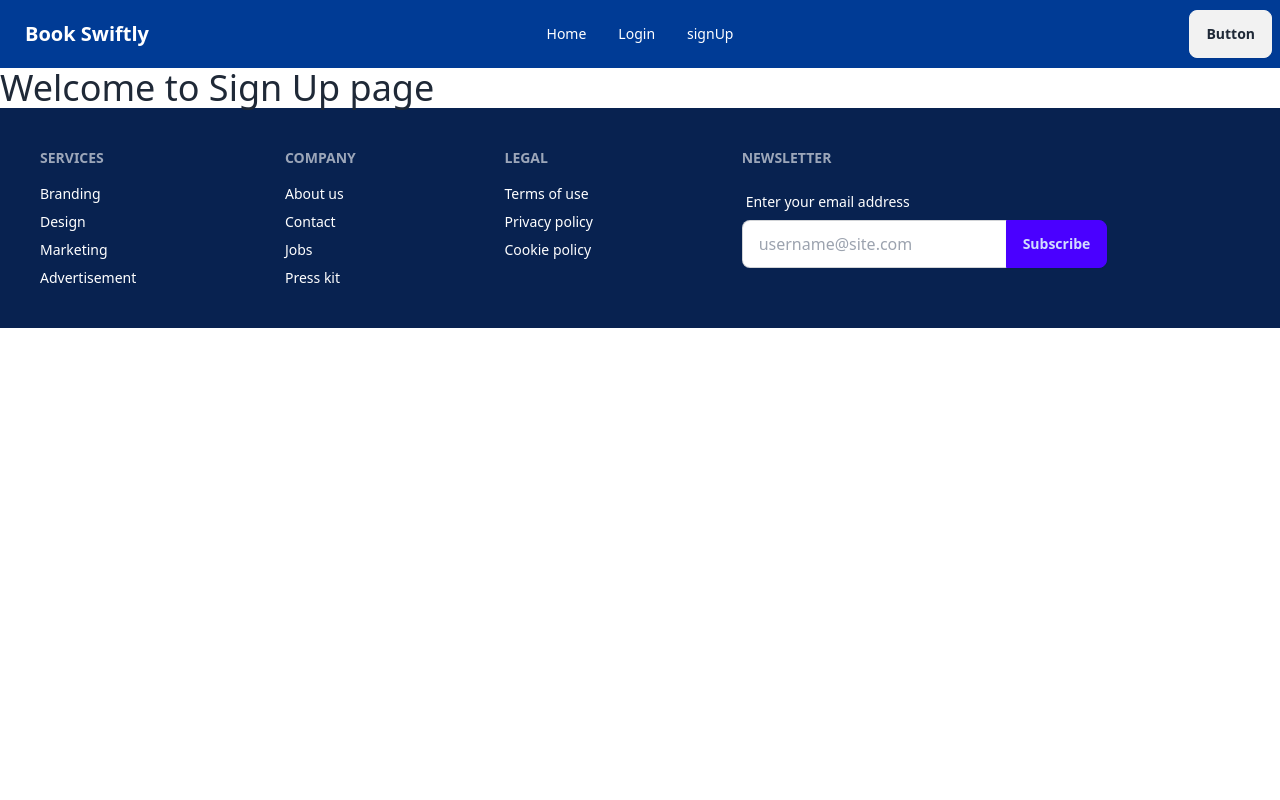
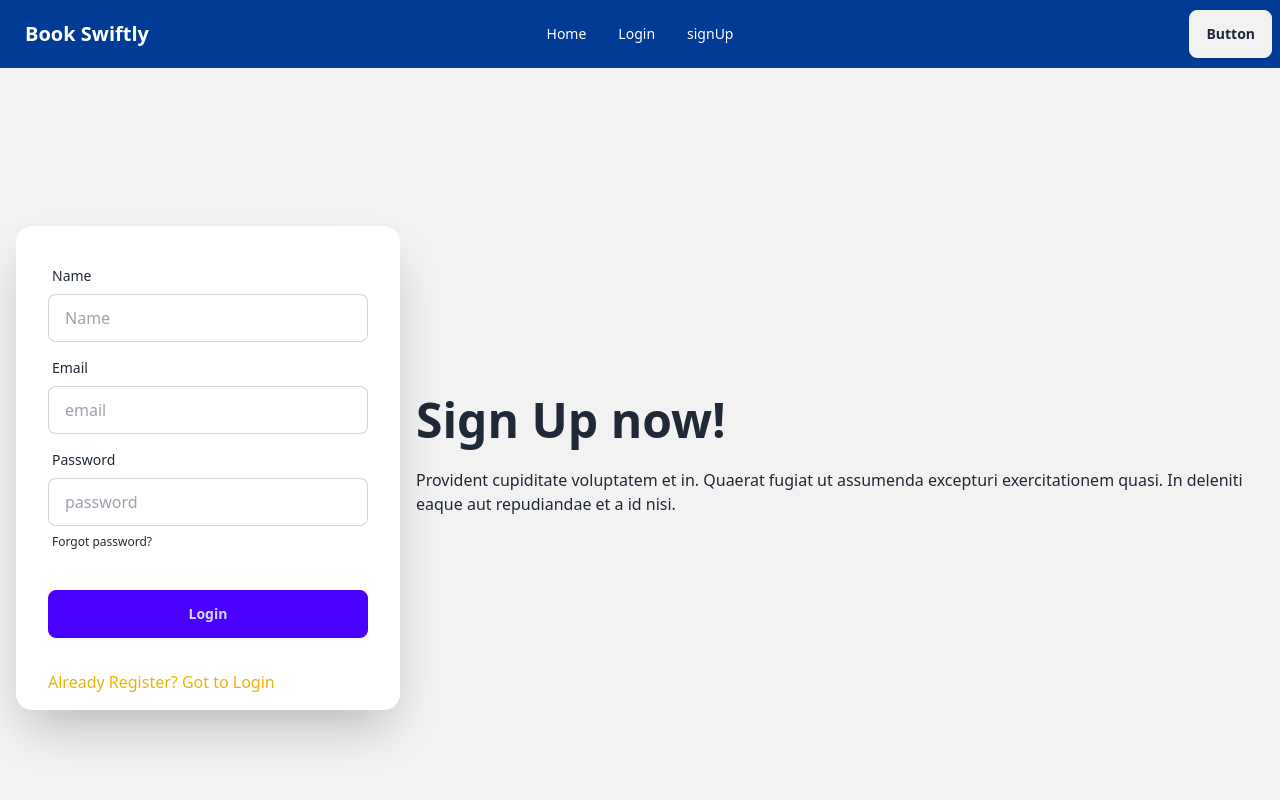
Before and after one commit to mdshakil04/book-Swiftly-client, a React (Vite) app: page /signUp in a window 1280 px wide. Shown: the top 800 px of the page. Built offline with nearby package versions, Linux system fonts and the light colour scheme; no server answers.

Commit message:
Sign Up page updated acording to 664

```diff
--- a/src/pages/Login/Login.jsx
+++ b/src/pages/Login/Login.jsx
@@ -59,7 +59,7 @@ const Login = () => {
                 <button className="btn btn-primary">Login</button>
               </div>
             </form>
-            <p className=" ml-8 mb-4">New Here? <Link to= "/signUp">Create an Account</Link> </p>
+            <p className=" ml-8 mb-4 text-yellow-400">New Here? <Link to= "/signUp">Create an Account</Link> </p>
           </div>
         </div>
       </div>
--- a/src/pages/SignUp/SignUp.jsx
+++ b/src/pages/SignUp/SignUp.jsx
@@ -1,10 +1,70 @@
+import { Link } from "react-router-dom";
 
 const SignUp = () => {
-    return (
-        <div>
-            <h2 className="text-4xl">Welcome to Sign Up page</h2>
+  return (
+    <div>
+      <div className="hero min-h-screen bg-base-200">
+        <div className="hero-content flex-col lg:flex-row-reverse">
+          <div className="text-center lg:text-left">
+            <h1 className="text-5xl font-bold">Sign Up now!</h1>
+            <p className="py-6">
+              Provident cupiditate voluptatem et in. Quaerat fugiat ut assumenda
+              excepturi exercitationem quasi. In deleniti eaque aut repudiandae
+              et a id nisi.
+            </p>
+          </div>
+          <div className="card shrink-0 w-full max-w-sm shadow-2xl bg-base-100">
+            <form className="card-body">
+              <div className="form-control">
+                <label className="label">
+                  <span className="label-text">Name</span>
+                </label>
+                <input
+                  name="name"
+                  type="text"
+                  placeholder="Name"
+                  className="input input-bordered"
+                  required
+                />
+              </div>
+              <div className="form-control">
+                <label className="label">
+                  <span className="label-text">Email</span>
+                </label>
+                <input
+                name="email"
+                  type="email"
+                  placeholder="email"
+                  className="input input-bordered"
+                  required
+                />
+              </div>
+              <div className="form-control">
+                <label className="label">
+                  <span className="label-text">Password</span>
+                </label>
+                <input
+                  type="password"
+                  placeholder="password"
+                  className="input input-bordered"
+                  required
+                />
+                <label className="label">
+                  <a href="#" className="label-text-alt link link-hover">
+                    Forgot password?
+                  </a>
+                </label>
+              </div>
+              <div className="form-control mt-6">
+                <button className="btn btn-primary">Login</button>
+              </div>
+            </form>
+            <p className=" ml-8 mb-4 text-yellow-500">Already Register? <Link to= "/login">Got to Login</Link> </p>
+          </div>
         </div>
-    );
+      </div>
+    </div>
+  );
 };
 
 export default SignUp;
```
